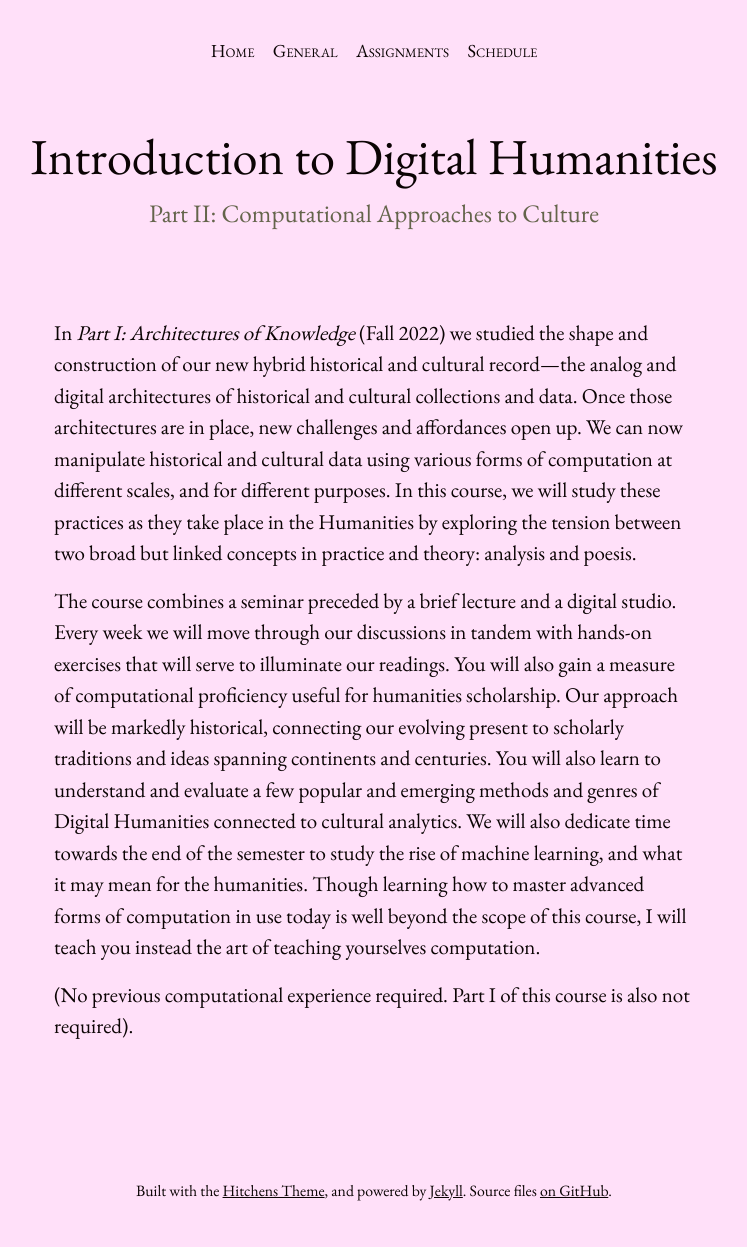
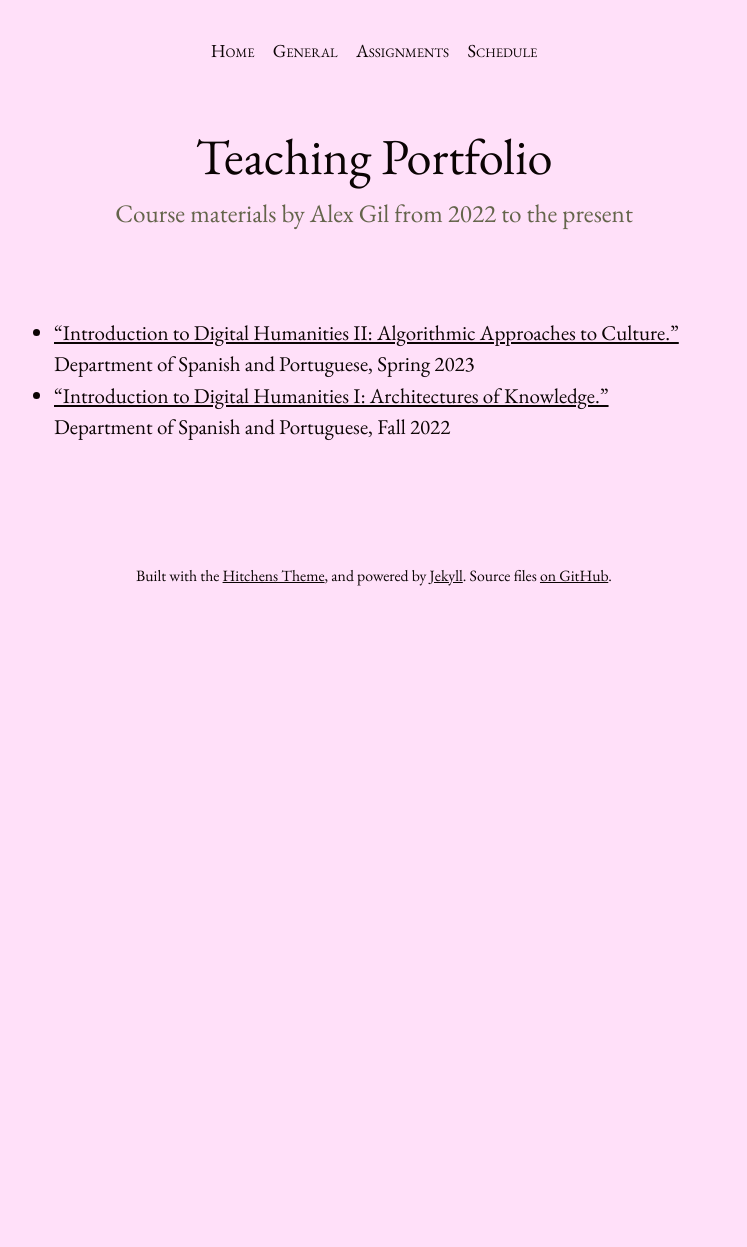
Before and after one commit to elotroalex/s23-intro-dh, a Jekyll site: the page built from index.html, in a window 1280 px wide. Shown: the whole page, without its empty margins (266-1013 px from the left). Built offline with Jekyll 4.4.1, drawn with Linux system fonts in a browser that asks for light colours; after the commit the page ends 900 px from its top, so only the background shows below that.

```diff
--- a/_config.yml
+++ b/_config.yml
@@ -13,11 +13,11 @@
 # you will see them accessed via {{ site.title }}, {{ site.email }}, and so on.
 # You can create any custom variable you would like, and they will be accessible
 # in the templates via {{ site.myvariable }}.
-title: Intro to DH
+title: Teaching Portfolio
 email: alex.gil@yale.edu
 description: >- # this means to ignore newlines until "baseurl:"
-  Course site for Introduction to Digital Humanities, Part II: Algorithmic Approaches to Culture (Spring 2023)
-baseurl: "/s23-intro-dh" # the subpath of your site, e.g. /blog
+  Links to course materials from 2022 to the present
+baseurl: "" # the subpath of your site, e.g. /blog
 url: "https://teaching.elotroalex.com" # the base hostname & protocol for your site, e.g. http://example.com
 icon: /assets/images/icon-512.png
 twitter_username: patdryburgh
--- a/_layouts/home.html
+++ b/_layouts/home.html
@@ -2,27 +2,28 @@
 layout: default
 ---
 
+<header class="site-masthead">
+  {% include menu.html %}
 
-  <header class="site-masthead">
-    {% include menu.html %}
+  <h1>Teaching Portfolio</h1>
 
-      <h1>
-        Introduction to Digital Humanities
-      </h1>
-
-      <h2>
-        Part II: Computational Approaches to Culture
-      </h2>
-
-  </header>
+  <h2>Course materials by Alex Gil from 2022 to the present</h2>
+</header>
 
 <main class="home" id="main" role="main" aria-label="Content">
-
-  <p>In <em>Part I: Architectures of Knowledge</em> (Fall 2022) we studied the shape and construction of our new hybrid historical and cultural record—the analog and digital architectures of historical and cultural collections and data. Once those  architectures are in place, new challenges and affordances open up. We can now manipulate historical and cultural data using various forms of computation at different scales, and for different purposes. In this course, we will study these practices as they take place in the Humanities by exploring the tension between two broad but linked concepts in practice and theory: analysis and poesis.</p>
-
-  <p>The course combines a seminar preceded by a brief lecture and a digital studio. Every week we will move through our discussions in tandem with hands-on exercises that will serve to illuminate our readings. You will also gain a measure of computational proficiency useful for humanities scholarship. Our approach will be markedly historical, connecting our evolving present to scholarly traditions and ideas spanning continents and centuries. You will also learn to understand and evaluate a few popular and emerging methods and genres of Digital Humanities connected to cultural analytics. We will also dedicate time towards the end of the semester to study the rise of machine learning, and what it may mean for the humanities. Though learning how to master advanced forms of computation in use today is well beyond the scope of this course, I will teach you instead the art of teaching yourselves computation.</p>
-
-  <p>(No previous computational experience required. Part I of this course is also not required).</p>
-
-
+  <ul>
+    <li>
+      <a href="http://teaching.elotroalex.com/f22-intro-dh/"
+        >“Introduction to Digital Humanities II: Algorithmic Approaches to
+        Culture.”</a
+      >
+      Department of Spanish and Portuguese, Spring 2023
+    </li>
+    <li>
+      <a href="http://teaching.elotroalex.com/s23-intro-dh/"
+        >“Introduction to Digital Humanities I: Architectures of Knowledge.”</a
+      >
+      Department of Spanish and Portuguese, Fall 2022
+    </li>
+  </ul>
 </main>
```
